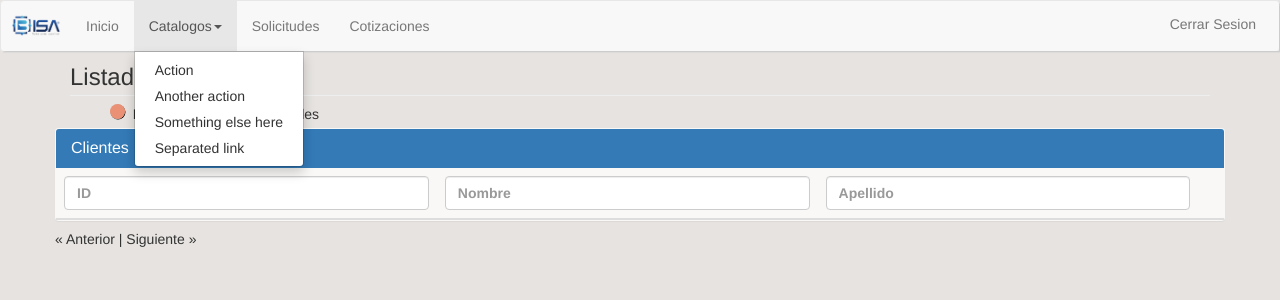
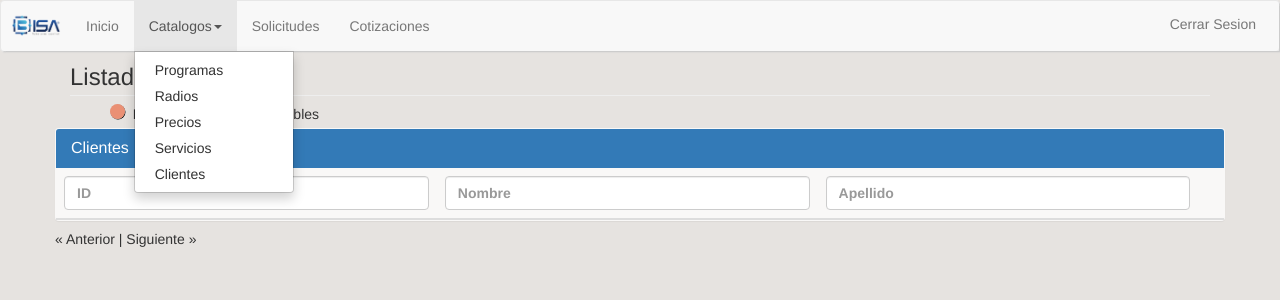
Before and after one commit to byronpenna/radiostereo, a CodeIgniter app: the page made by application/views/index/index.php in a window 1280 px wide, after a click on "Catalogos". Shown: the top 300 px of the page. Run offline with CodeIgniter, Linux system fonts and the light colour scheme; data that the repository does not hold is empty.

Commit message:
cambios de mnu
menu

```diff
--- a/application/views/estructura/menu.php
+++ b/application/views/estructura/menu.php
@@ -18,10 +18,11 @@
             <li class="dropdown">
               <a href="#" class="dropdown-toggle" data-toggle="dropdown">Catalogos<span class="caret"></span></a>
               <ul class="dropdown-menu" role="menu">
-                <li><a href="#">Action</a></li>
-                <li><a href="#">Another action</a></li>
-                <li><a href="#">Something else here</a></li>
-                <li><a href="#">Separated link</a></li>
+                <li><a href="#">Programas</a></li>
+                <li><a href="#">Radios</a></li>
+                <li><a href="#">Precios</a></li>
+                <li><a href="#">Servicios</a></li>
+                <li><a href="#">Clientes</a></li>
               </ul>
             </li>
             <li><a href="#">Solicitudes</a></li>
--- a/resources/css/estilo.css
+++ b/resources/css/estilo.css
@@ -125,7 +125,7 @@ body{
 #coloroc{
   width: 15px;
   height: 15px;
-  background:rgba(235,123,89,0.8);;
+  background:rgba(235,123,89,0.8);
   border-radius:20px;
   float:left;
   box-shadow:0.5px 0.5px 0.5px #000000;
```
